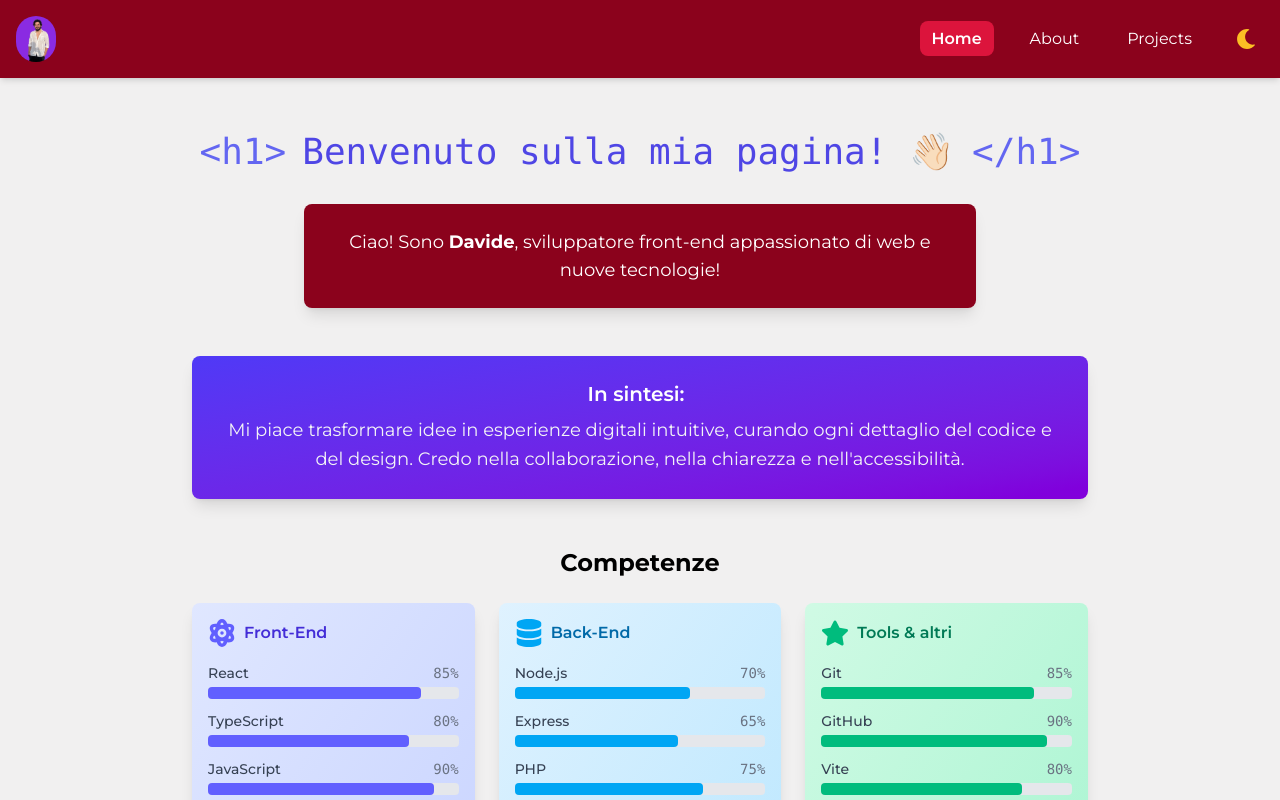
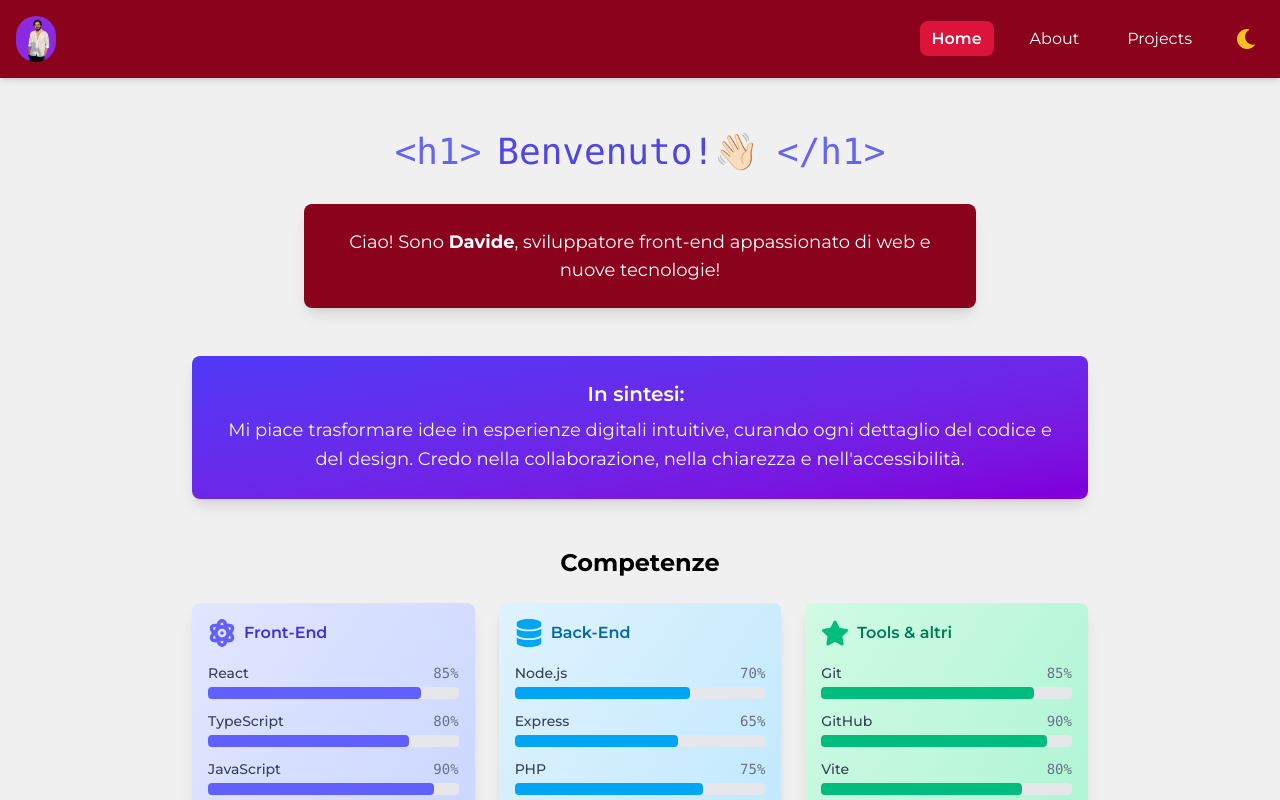
Before and after one commit to DavideSiracusano/davide-siracusano-portfolio, a Next.js app: page / in a window 1280 px wide. Shown: the top 800 px of the page. Built offline with nearby package versions, Linux system fonts and the light colour scheme.

Commit message:
fix text h1

```diff
--- a/src/app/Home/page.js
+++ b/src/app/Home/page.js
@@ -107,7 +107,7 @@ export default function Home() {
           >
             <span className="html-tag shrink-0 mb-1 sm:mb-0">&lt;h1&gt;</span>
             <span className="code-content code-animation mx-0 sm:mx-4">
-              Benvenuto sulla mia pagina! 👋🏻
+              Benvenuto!👋🏻
             </span>
             <span className="html-tag shrink-0 mt-1 sm:mt-0">&lt;/h1&gt;</span>
           </h1>
```
